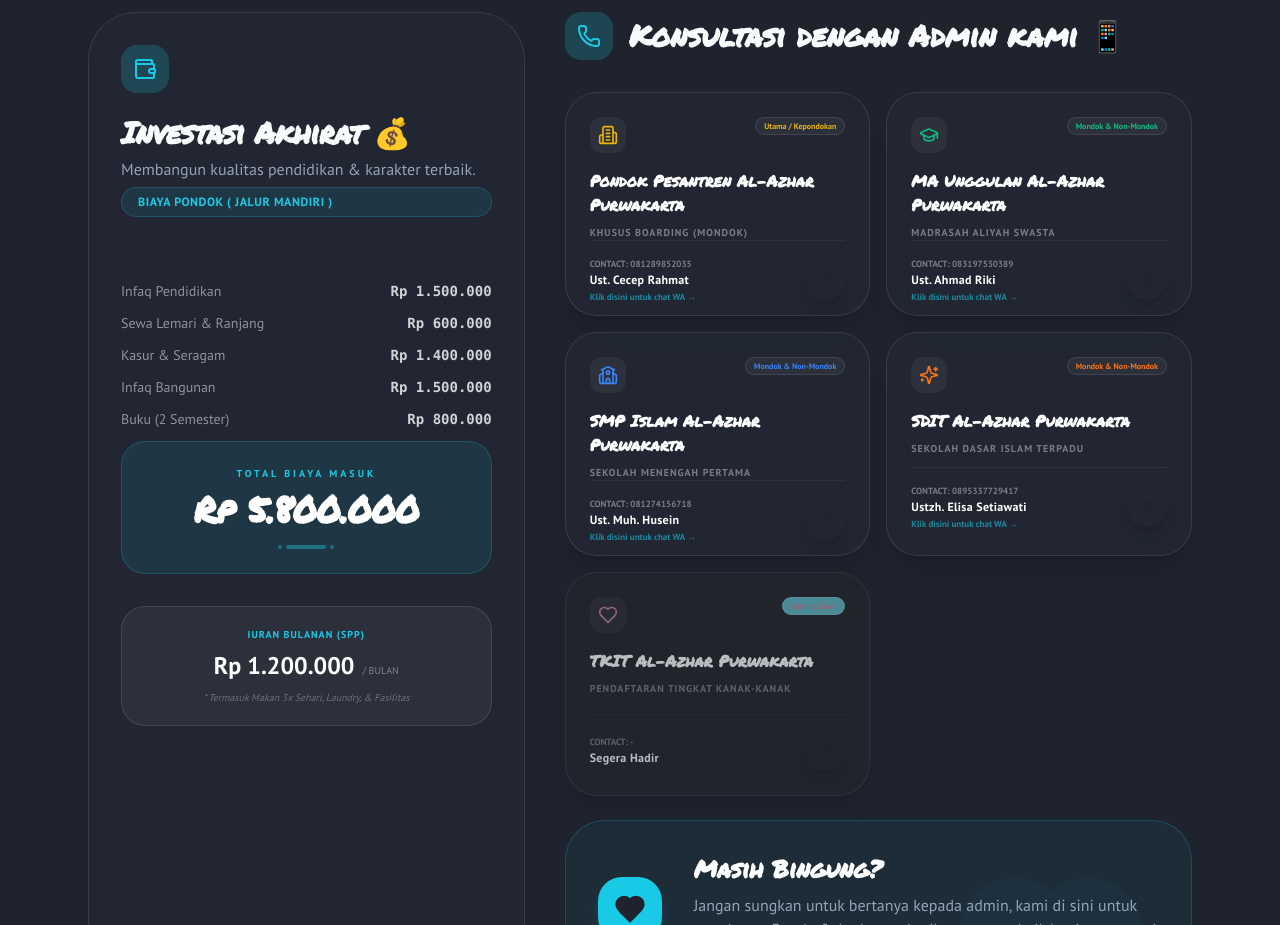
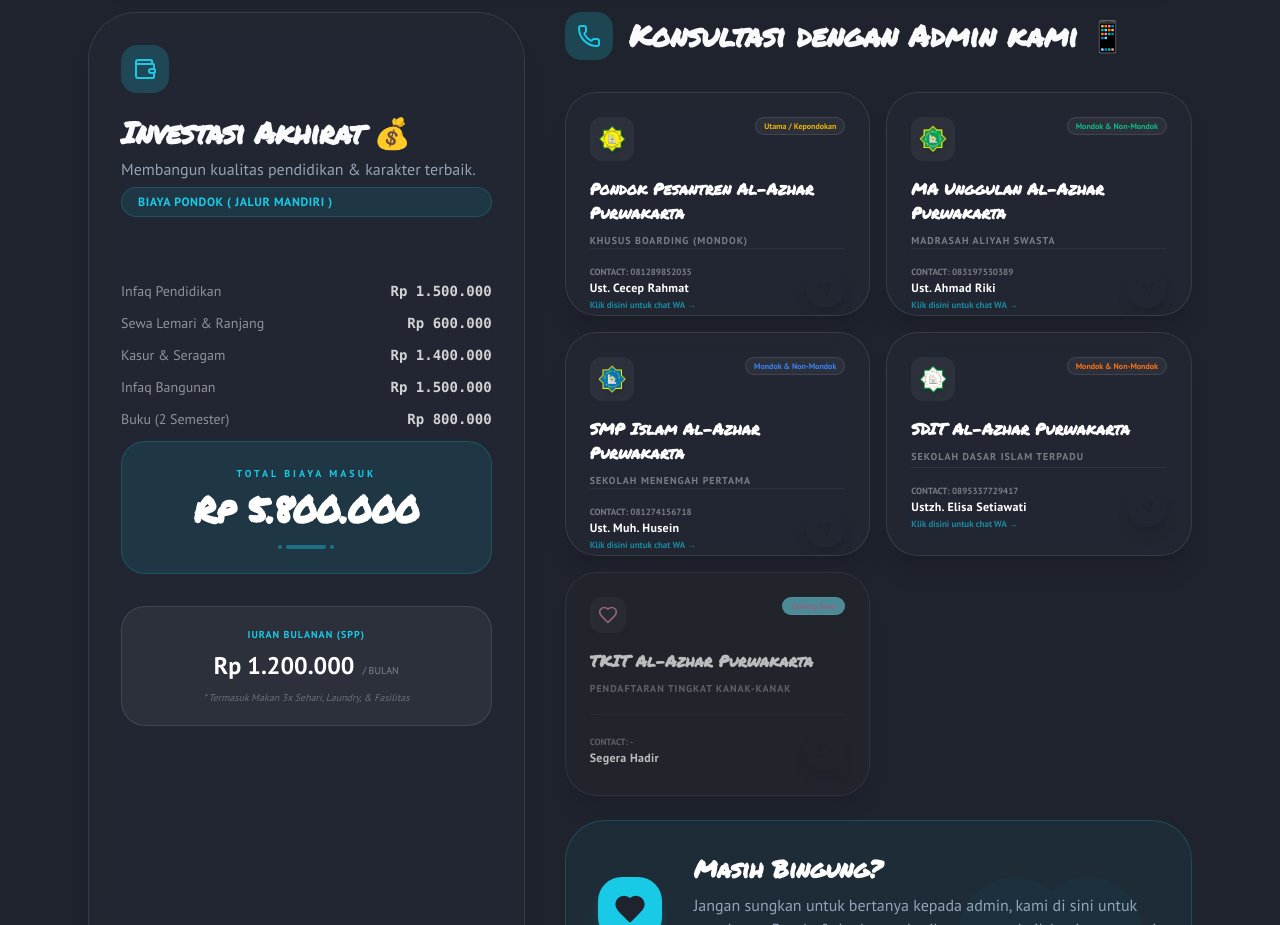
Before and after one commit to danishalzam8002-droid/De-Seviore-, a Next.js app: page /alazhar/info-pendaftaran in a window 1280 px wide. Shown: the part 1440-2365 px from the top of the page. Built offline with nearby package versions, Linux system fonts and the light colour scheme; no server answers; a web font is replaced by a local one.

Commit message:
feat: use official institution logos and update TKIT coming soon label styling

```diff
--- a/src/app/alazhar/info-pendaftaran/page.tsx
+++ b/src/app/alazhar/info-pendaftaran/page.tsx
@@ -120,7 +120,7 @@ export default function InfoPendaftaranPage() {
       color: "from-yellow-500/20 to-amber-500/20",
       border: "border-yellow-500/30",
       textColor: "text-yellow-500",
-      icon: <Building2 className="w-5 h-5" />,
+      icon: <img src="/PONDOK PESANTREN AL-AZHAR.png" alt="Logo Pondok" className="w-7 h-7 object-contain drop-shadow-md" />,
       tag: "Utama / Kepondokan",
       note: "Khusus Boarding (Mondok)"
     },
@@ -132,7 +132,7 @@ export default function InfoPendaftaranPage() {
       color: "from-emerald-500/20 to-teal-500/20",
       border: "border-emerald-500/30",
       textColor: "text-emerald-500",
-      icon: <GraduationCap className="w-5 h-5" />,
+      icon: <img src="/MA UNGGULAN AL-AZHAR.png" alt="Logo MA" className="w-7 h-7 object-contain drop-shadow-md" />,
       tag: "Mondok & Non-Mondok",
       note: "Madrasah Aliyah swasta"
     },
@@ -144,7 +144,7 @@ export default function InfoPendaftaranPage() {
       color: "from-blue-500/20 to-cyan-500/20",
       border: "border-blue-500/30",
       textColor: "text-blue-500",
-      icon: <School className="w-5 h-5" />,
+      icon: <img src="/SMP ISLAM AL AZHAR.png" alt="Logo SMP" className="w-7 h-7 object-contain drop-shadow-md" />,
       tag: "Mondok & Non-Mondok",
       note: "Sekolah Menengah Pertama"
     },
@@ -156,7 +156,7 @@ export default function InfoPendaftaranPage() {
       color: "from-orange-500/20 to-red-500/20",
       border: "border-orange-500/30",
       textColor: "text-orange-500",
-      icon: <Sparkles className="w-5 h-5" />,
+      icon: <img src="/SDIT AL AZHAR.png" alt="Logo SDIT" className="w-7 h-7 object-contain drop-shadow-md" />,
       tag: "Mondok & Non-Mondok",
       note: "Sekolah Dasar Islam Terpadu"
     },
@@ -451,7 +451,7 @@ export default function InfoPendaftaranPage() {
 
                     {contact.isComingSoon && (
                       <div className="absolute inset-0 bg-black/40 backdrop-blur-[1px] flex items-center justify-center opacity-0 group-hover:opacity-100 transition-opacity">
-                         <Badge className="bg-white text-black text-[10px] font-bold px-3 py-1.5">COMING SOON!</Badge>
+                         <Badge className="bg-white text-pink-500 text-[10px] font-bold px-3 py-1.5 shadow-[0_0_15px_rgba(236,72,153,0.5)]">COMING SOON!</Badge>
                       </div>
                     )}
                   </motion.a>
```
